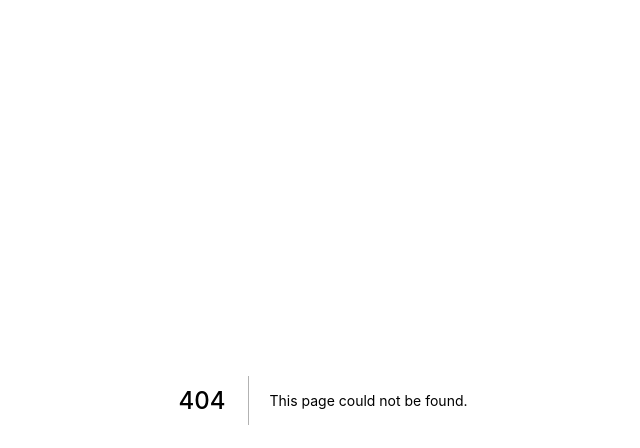
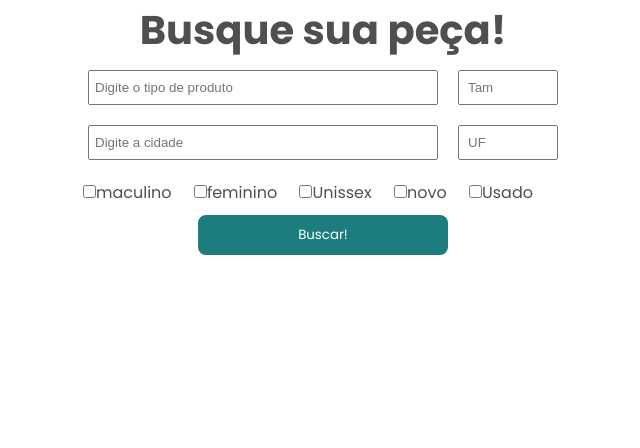
Before and after one commit to ioanefaumui/provihack_equipe_8, a Next.js app: page /buscar-peca in a window 1280 px wide. Before the commit this address had no page. Shown: the top 448 px of the page, without its empty margins (317-957 px from the left). Built offline with nearby package versions, Linux system fonts and the light colour scheme.

Commit message:
feat: create buscar-peca page and styles this page

```diff
--- /dev/null
+++ b/pages/buscar-peca.js
@@ -0,0 +1,86 @@
+
+import { useState } from "react"
+import styles from "../styles/pages/BuscarPeca.module.css";
+export default function BuscarPeca(){
+
+    const [products, setProducts] = useState([])
+    const [input,setInput] = useState("")
+    const [tamanho,setTamanho] = useState("")
+    const[cidades, setCidades] = useState("")
+    const[estados,setEstados]= useState("")
+
+    const[checkedOne, setCheckedOne] = useState(false)
+    const[checkedTwo, setCheckedTwo] = useState(false)
+    const[checkedThree, setCheckedThree] = useState(false)
+    const[checkedFour, setCheckedFour] = useState(false)
+    const[checkedFive, setCheckedFive] = useState(false)
+
+    const handleChangeOne = () => {
+        setCheckedOne(!checkedOne)
+    }
+    const handleChangeTwo = () => {
+        setCheckedTwo(!checkedTwo)
+    }
+    const handleChangeThree = () => {
+        setCheckedThree(!checkedThree)
+    }
+    const handleChangeFour = () => {
+        setCheckedFour(!checkedFour)
+    }
+    const handleChangeFive = () => {
+        setCheckedFive(!checkedFive)
+    }
+
+    const Checkbox = ({label, value, onChange}) => {
+        return (
+            <label>
+                <input type='checkbox' checked={value} onChange={onChange}/>
+                {label}
+            </label>
+        )
+    }
+
+    return(
+        < >
+        <h1 className={styles.title}>Busque sua peça!</h1>
+        <div className={styles.divs}>
+
+
+        <form className={styles.form}action="buscar-peca" method="post">
+        <div className={styles.div}>
+
+            <input className={styles.inputName}name='search'
+            placeholder="Digite o tipo de produto"required
+            onChange={(event) => setInput(event.target.value)}/>
+
+        <input  className={styles.inputTem} name='search'
+            placeholder="Tam"required
+            onChange={(event) => setTamanho(event.target.value)}/>
+
+           <input  className={styles.inputName}name='cidade'
+            placeholder="Digite a cidade"required
+            onChange={(event) => setCidades(event.target.value)}/>
+
+           <input className={styles.inputTem} name='estados'
+            placeholder="UF"required
+            onChange={(event) => setEstados(event.target.value)}/>
+        <div className={styles.checkbox}>
+            <Checkbox label='maculino' value={checkedOne}
+        onChange={handleChangeOne}/>
+            <Checkbox label='feminino' value={checkedTwo}
+        onChange={handleChangeTwo}/>
+            <Checkbox label='Unissex' value={checkedThree}
+        onChange={handleChangeThree}/>
+            <Checkbox label='novo' value={checkedFour}
+        onChange={handleChangeFour}/>
+        <Checkbox label='Usado' value={checkedFive}
+        onChange={handleChangeFive}/>
+        </div>
+            <button className={styles.button}type="submit">Buscar!</button>
+            </div>
+        </form>
+        </div>
+        </>
+    )
+
+}
--- /dev/null
+++ b/styles/pages/BuscarPeca.module.css
@@ -0,0 +1,40 @@
+
+.title{
+    text-align: center;
+}
+.divs{
+     display: flex;
+    justify-content:center;
+}
+.form{
+    text-align: center;
+    width: 500px;
+}
+
+
+.inputName{
+
+    padding: 8px 5px;
+    margin: 10px;
+    width:70%;
+}
+.inputTem{
+    padding: 8px ;
+    margin: 10px;
+    width: 20%;
+}
+.checkbox{
+    margin: 10px;
+    width: 450px;
+    display: flex;
+    flex-wrap: wrap;
+    justify-content: space-between;
+}
+.button{
+    width: 50%;
+    border-radius: 8px;
+    padding: 10px;
+    background-color: #1d7d7e;
+    border:none;
+    color:#fff
+}
```
Also changed, not shown: components/HomePages/homepage.js (+1 -15 lines), pages/index.js (+1 -8 lines).
